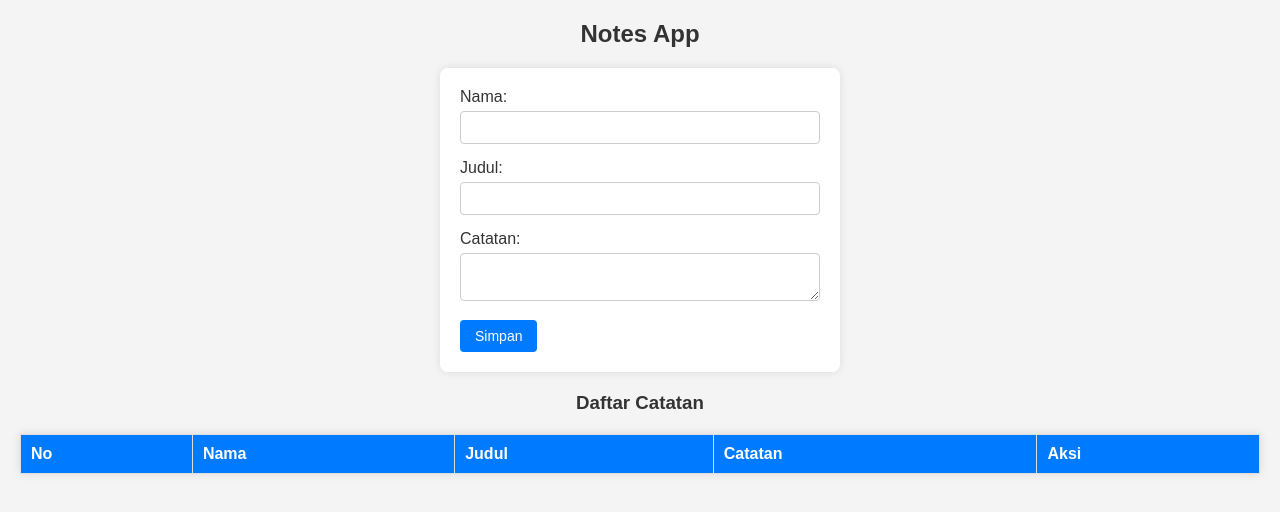
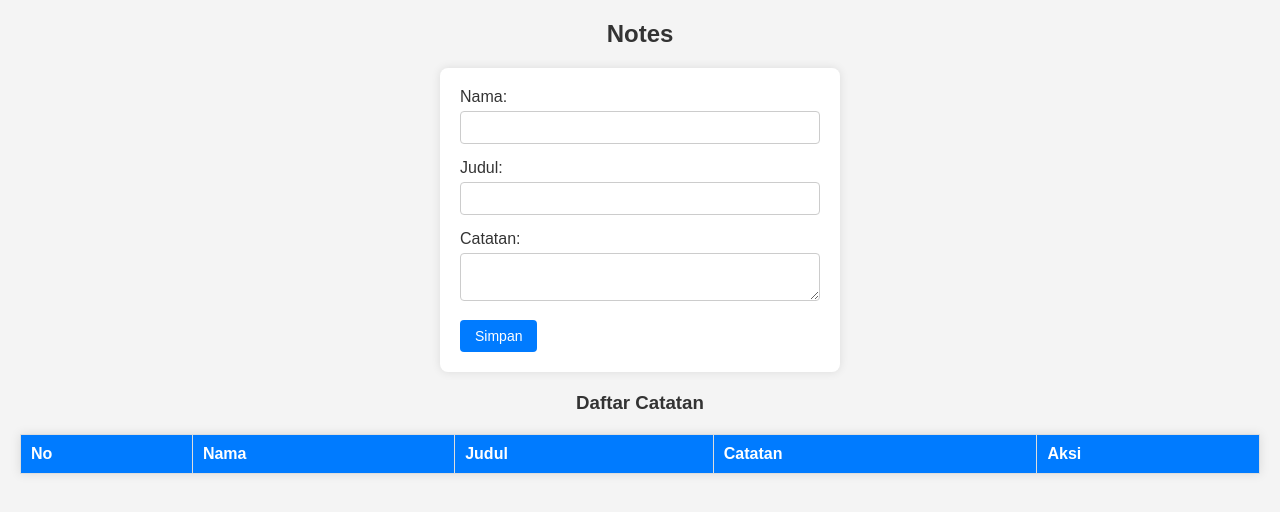
Before and after one commit to RafaelFarand/TCC2-123220040, a plain HTML site: page frontend/index.html in a window 1280 px wide. Drawn offline with nearby package versions, Linux system fonts and the light colour scheme; no server answers.

Commit message:
Update index.html

```diff
--- a/frontend/index.html
+++ b/frontend/index.html
@@ -8,7 +8,7 @@
     <script src="https://cdn.jsdelivr.net/npm/axios/dist/axios.min.js"></script>
 </head>
 <body>
-    <h2>Notes App</h2>
+    <h2>Notes</h2>
     <form id="form-notes">
         <input type="hidden" id="note-id"> <!-- Input hidden untuk menyimpan ID -->
         <label>Nama:</label>
```
